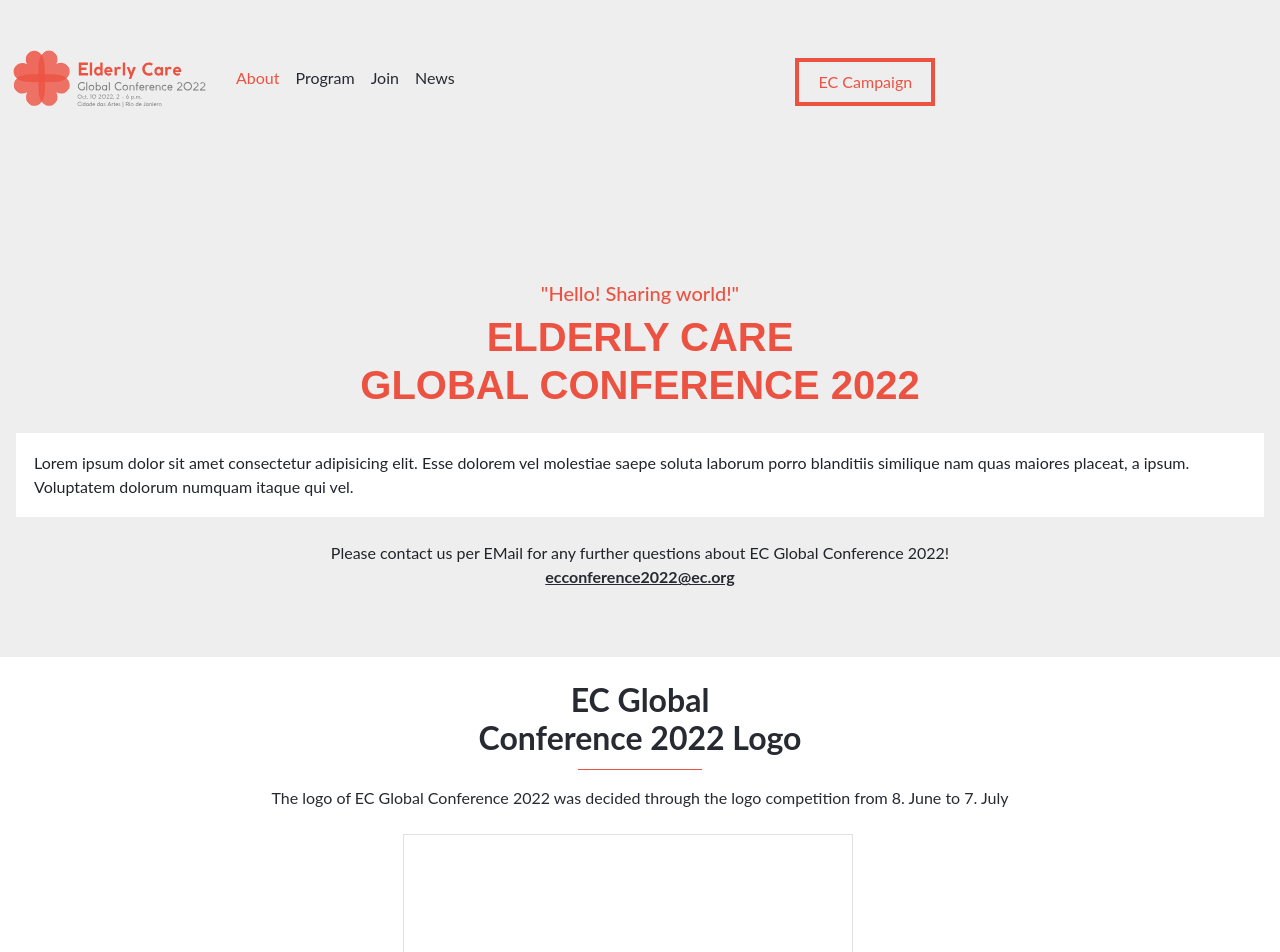
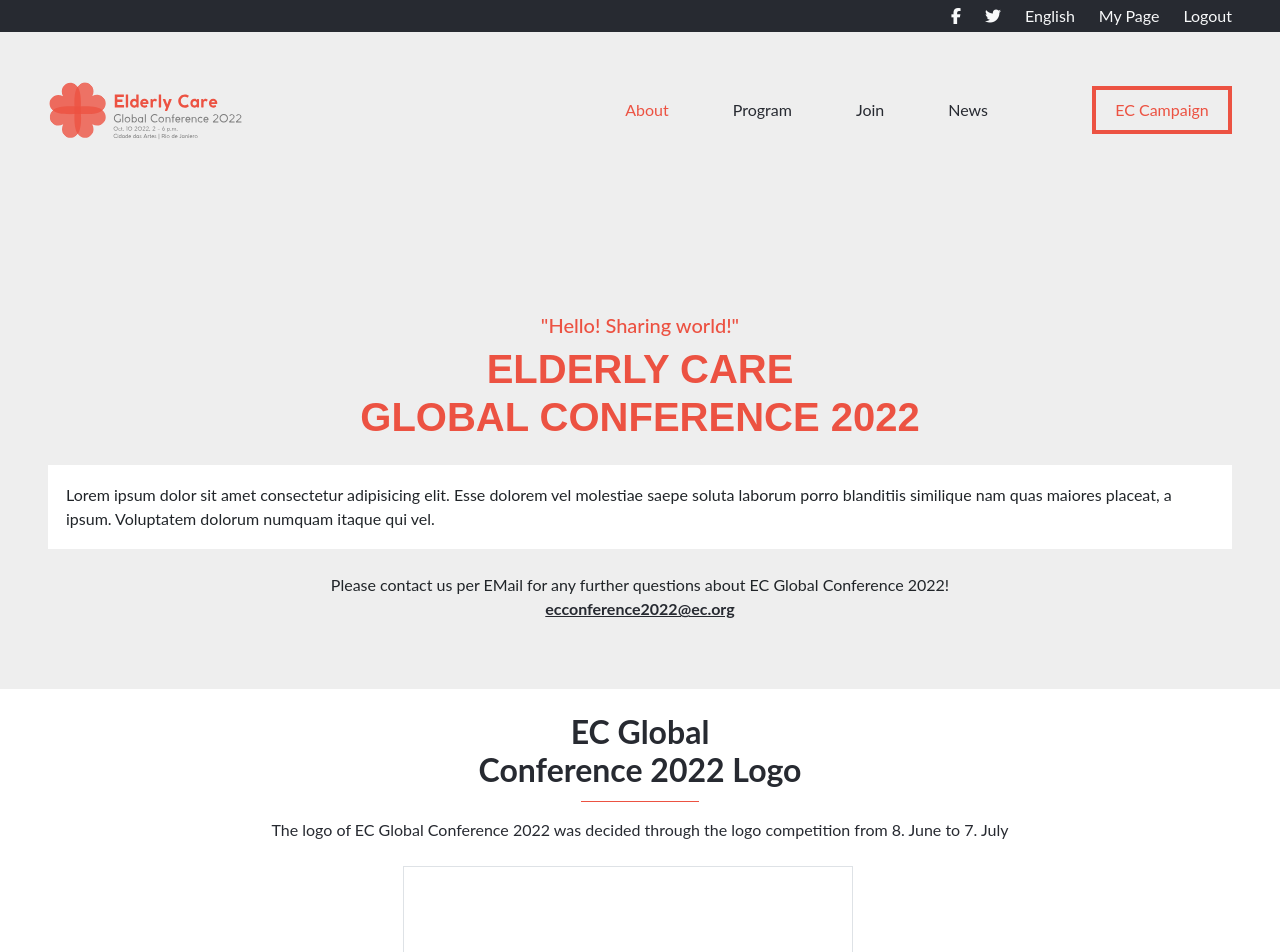
Before and after one commit to leopiresgoss/first-capstone, a website: page about.html in a window 1280 px wide. Shown: the top 952 px of the page. Drawn offline with nearby package versions, Linux system fonts and the light colour scheme; a web font is replaced by a local one.

Commit message:
Update section paddings and about.html navbar

```diff
--- a/about.html
+++ b/about.html
@@ -21,17 +21,35 @@
 </head>
 <body>
   <header>
-    <!-- TODO: add div for social media and choose language for desktop -->
+    <div class="dark-bar d-none d-md-flex align-items-center px-3 px-lg-5 px-xl-5">
+      <ul class="links d-flex gap-4 justify-content-end mb-0">
+        <li>
+          <a href="#" class="link text-light"><i class="fab fa-facebook-f"></i></a>
+        </li>
+        <li>
+          <a href="#" class="link text-light"><i class="fab fa-twitter"></i></a>
+        </li>
+        <li>
+          <a href="#" class="link text-light">English</a>
+        </li>
+        <li>
+          <a href="#" class="link text-light">My Page</a>
+        </li>
+        <li>
+          <a href="#" class="link text-light">Logout</a>
+        </li>
+      </ul>
+    </div>
     <nav class="navbar navbar-expand-md navbar-light">
-      <div class="container-fluid">
+      <div class="container-fluid p-0">
         <button class="navbar-toggler" type="button" data-bs-toggle="collapse" data-bs-target="#navbarSupportedContent" aria-controls="navbarSupportedContent" aria-expanded="false" aria-label="Toggle navigation">
           <i class="fas fa-bars first-color"></i>
         </button>
-        <div class="collapse navbar-collapse" id="navbarSupportedContent">
-          <a class="navbar-brand" href="index.html">
+        <div class="collapse navbar-collapse px-3 px-lg-5 px-xl-5" id="navbarSupportedContent">
+          <a class="navbar-brand pe-ld-5" href="index.html">
             <img class="logo" src="images/logos/ec-3.svg" alt="Home">
           </a>
-          <ul class="navbar-nav me-auto">
+          <ul class="navbar-nav links justify-content-end gap-md-2 gap-lg-5 ps-md-4 pe-md-2 pe-lg-5">
             <li class="nav-item">
               <a class="nav-link sec-color" href="about.html">About</a>
             </li>
@@ -45,7 +63,7 @@
               <a class="nav-link" href="#">News</a>
             </li>
           </ul>
-          <ul class="navbar-nav me-auto mt-2">
+          <ul class="navbar-nav mt-2 mt-md-0 ps-lg-5">
             <li class="nav-item">
               <a class="nav-link" id="nav-join-btn" href="#">EC Campaign</a>
             </li>
@@ -55,7 +73,7 @@
     </nav>
   </header>
   <main>
-    <section id="headline" class="container-fluid px-3 d-flex align-items-center">
+    <section id="headline" class="container-fluid px-3 px-lg-5 px-xl-5 d-flex align-items-center">
       <div class="content d-flex flex-column align-items-center">
         <h5 class="before-title mt-4">"Hello! Sharing world!"</h5>
         <h1 class="title mb-4 text-center">ELDERLY CARE<br>GLOBAL CONFERENCE 2022</h1>
@@ -66,23 +84,23 @@
         </div>
       </div>
     </section>
-    <section id="about" class="container-fluid px-3 border-bottom">
+    <section id="about" class="container-fluid px-3 px-lg-5 px-xl-5 border-bottom">
       <div class="d-flex flex-column align-items-center">
         <h2 class="title pt-4 text-center">EC Global<br>Conference 2022 Logo</h2>
         <hr>
       </div>
-      <div class="row row-cols-1 px-3">
+      <div class="row row-cols-1 px-3 px-lg-5 px-xl-5">
         <div class="col">
           <p class="text-center mt-2 mb-4">The logo of EC Global Conference 2022 was decided through the logo competition from 8. June to 7. July</p>
         </div>
       </div>
-      <div id="img-cont" class="row row-cols-1 px-3 justify-content-center">
+      <div id="img-cont" class="row row-cols-1 px-3 px-lg-5 px-xl-5 justify-content-center">
         <div class="about-img col border mb-5">
           <img src="images/logos/elderly_care_2.svg" alt="EC Global Conference Logo">
         </div>
       </div>
     </section>
-    <section id="past-events" class="container-fluid px-3">
+    <section id="past-events" class="container-fluid px-3 px-lg-5 px-xl-5">
       <div class="d-flex flex-column align-items-center">
         <h2 class="title pt-4 text-center">See the past EC Global Conferences</h2>
         <hr>
--- a/styles/desktop.css
+++ b/styles/desktop.css
@@ -14,6 +14,7 @@
 
   .links {
     flex: 1;
+    padding: 0;
   }
 
   .links li {
```
Also changed, not shown: index.html (+10 -10 lines).
